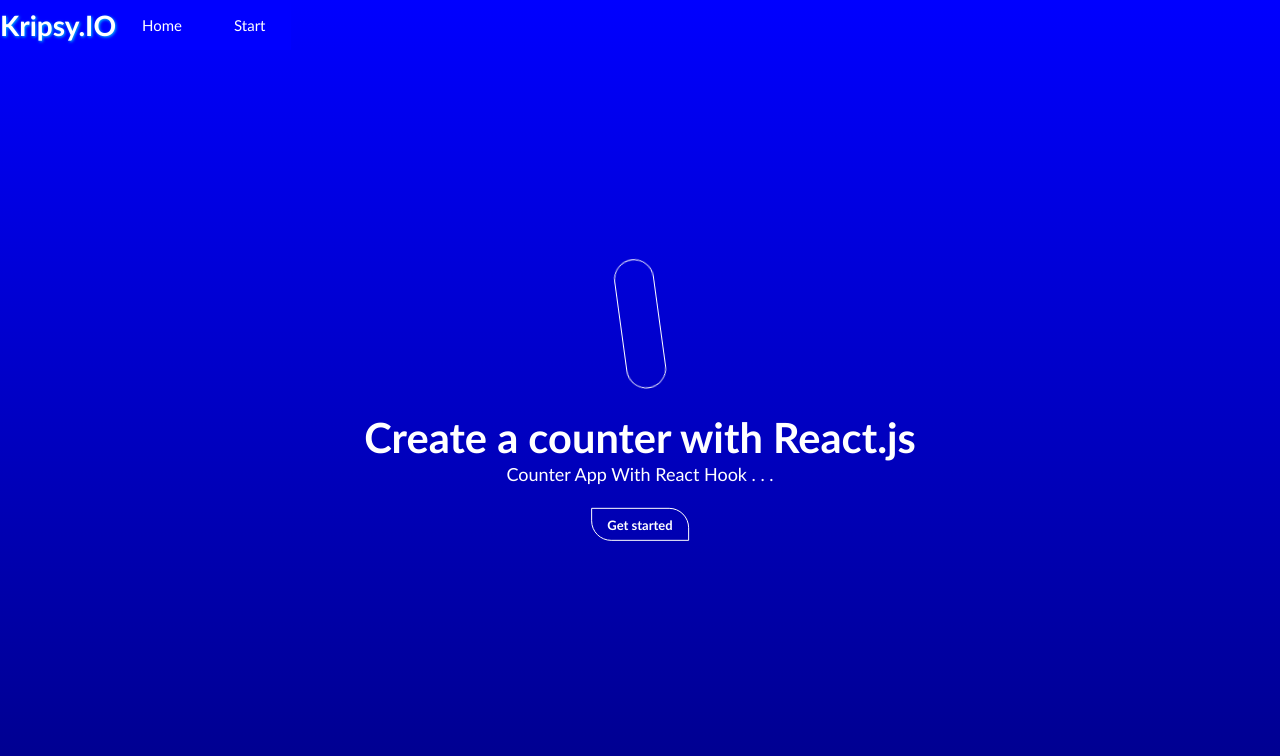
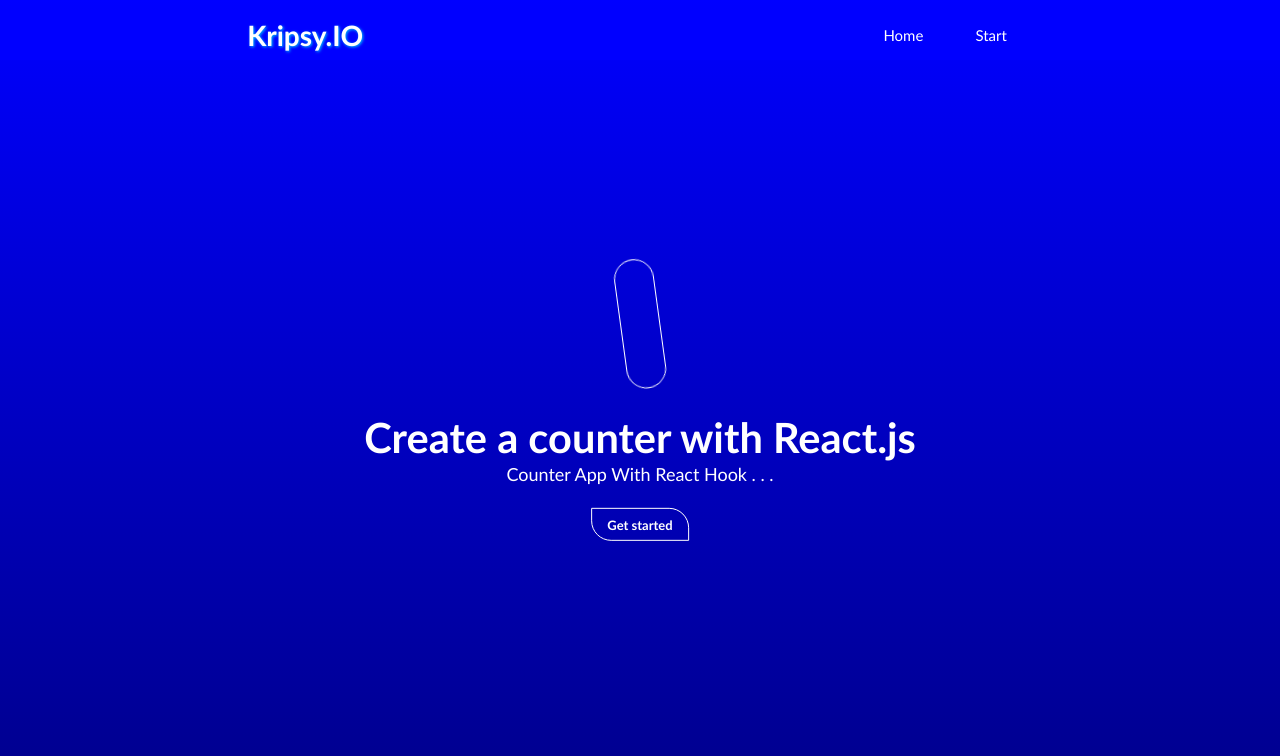
Before and after one commit to OnonobiFavour/Use-Reducer-Counter, a React (Vite) app: page / in a window 1280 px wide. Shown: the top 756 px of the page. Built offline with nearby package versions, Linux system fonts and the light colour scheme.

Commit message:
updated commit

```diff
--- a/src/App.css
+++ b/src/App.css
@@ -6,8 +6,10 @@
 
 /* 'home' style-sheet */
 .nav{
-  width: screen;
-  position: fixed;
+  width: 100%;
+  position: absolute;
+  top: 10px;
+  left: 0;
   /* height: 65px; */
   background-color: blue;
   display: flex;
```
